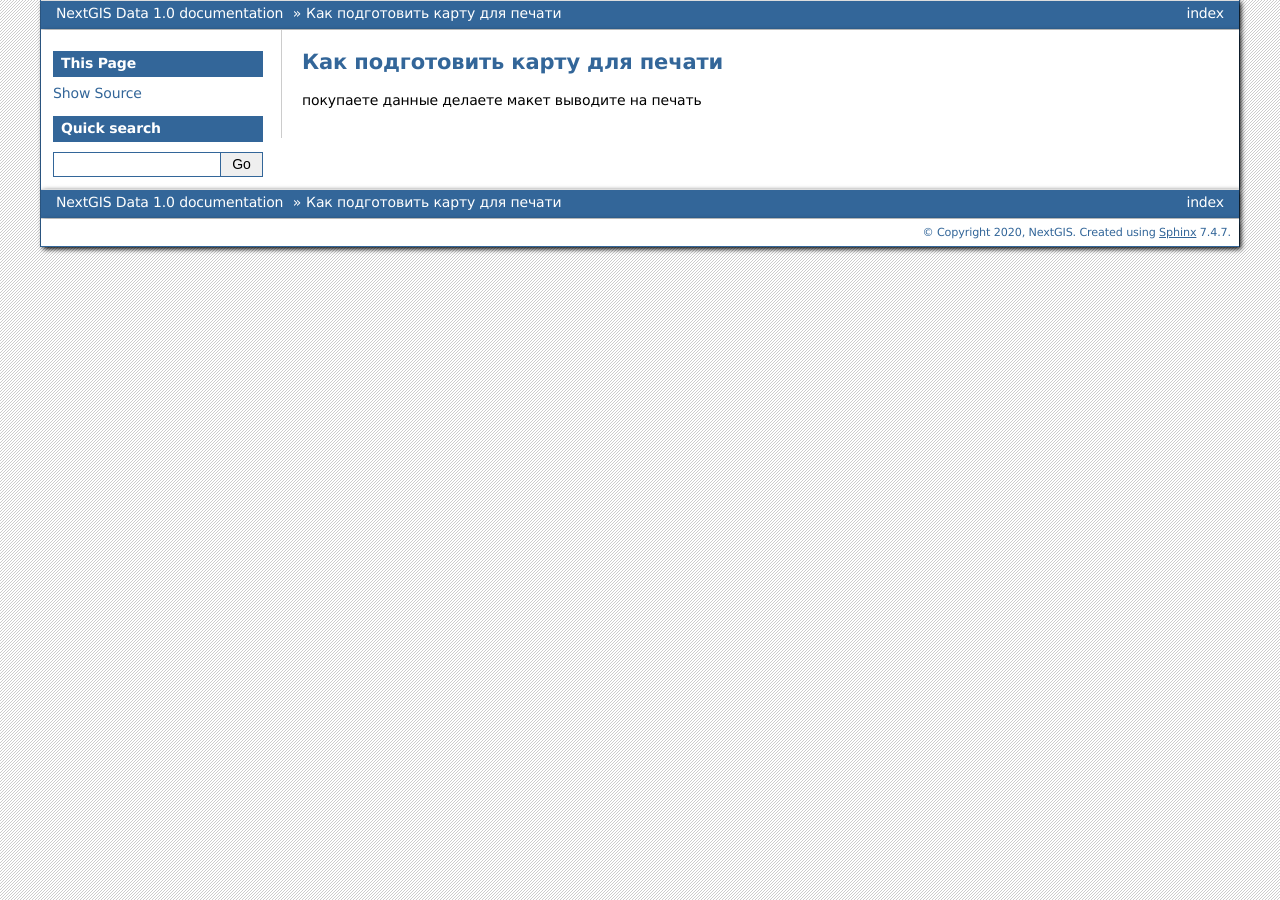
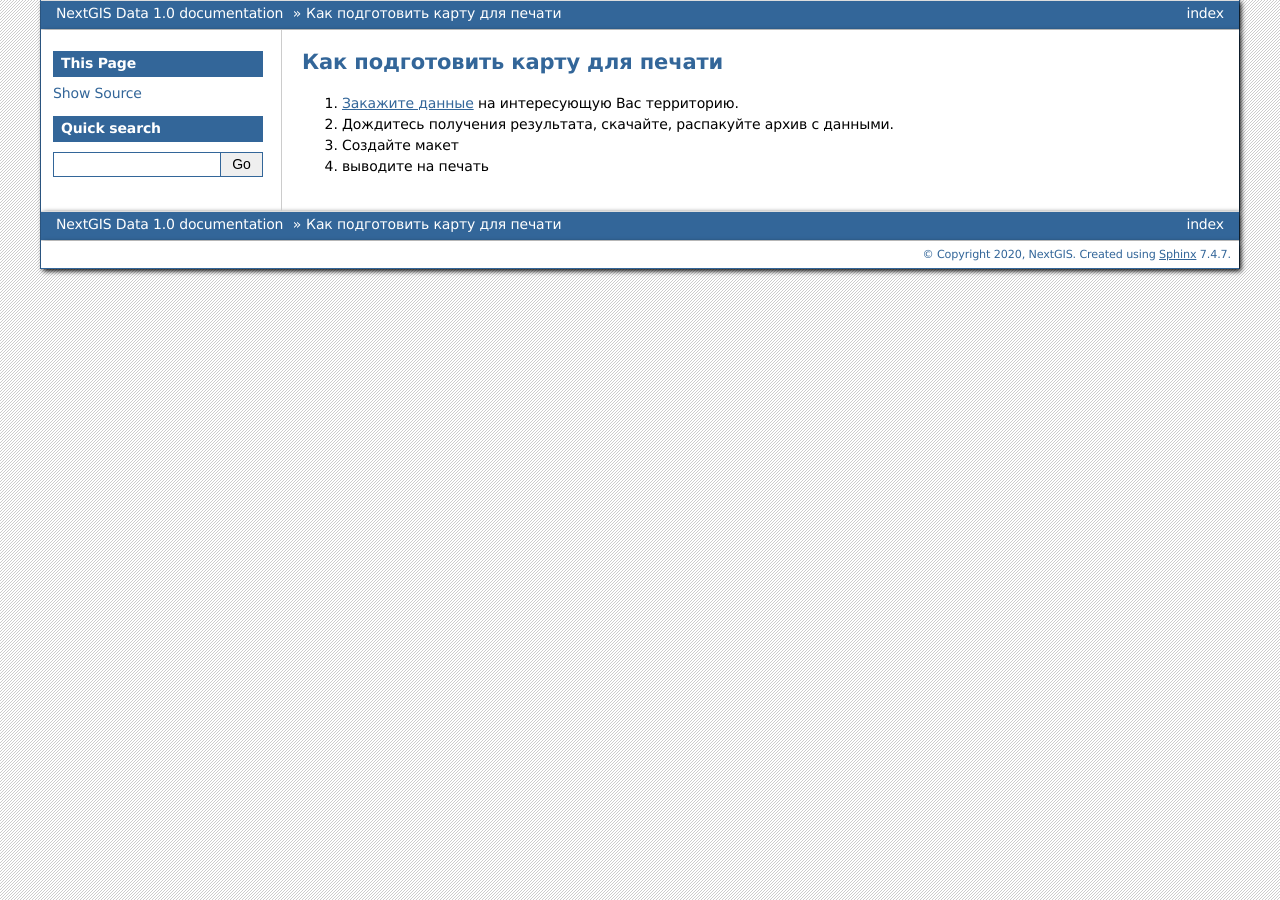
Before and after one commit to nextgis/docs_data, a Sphinx documentation site: the page built from source/print.rst, in a window 1280 px wide. Built offline with Sphinx 7.4.7, drawn with Linux system fonts in a browser that asks for light colours; formulas are drawn with MathJax 3; pages that are not in the unit, such as notebooks, are missing from menus.

Commit message:
Update print.rst

```diff
--- a/source/print.rst
+++ b/source/print.rst
@@ -1,6 +1,14 @@
+.. sectionauthor:: Юлия Григоренко <grigorenko.j@gmail.com>
+
+.. _data_prepare_print:
+
 Как подготовить карту для печати
 =====================================
 
-покупаете данные
-делаете макет
-выводите на печать
+1. `Закажите данные <https://data.nextgis.com/ru/>`_ на интересующую Вас территорию.
+
+2. Дождитесь получения результата, скачайте, распакуйте архив с данными.
+
+3. Создайте макет
+
+4. выводите на печать
```
